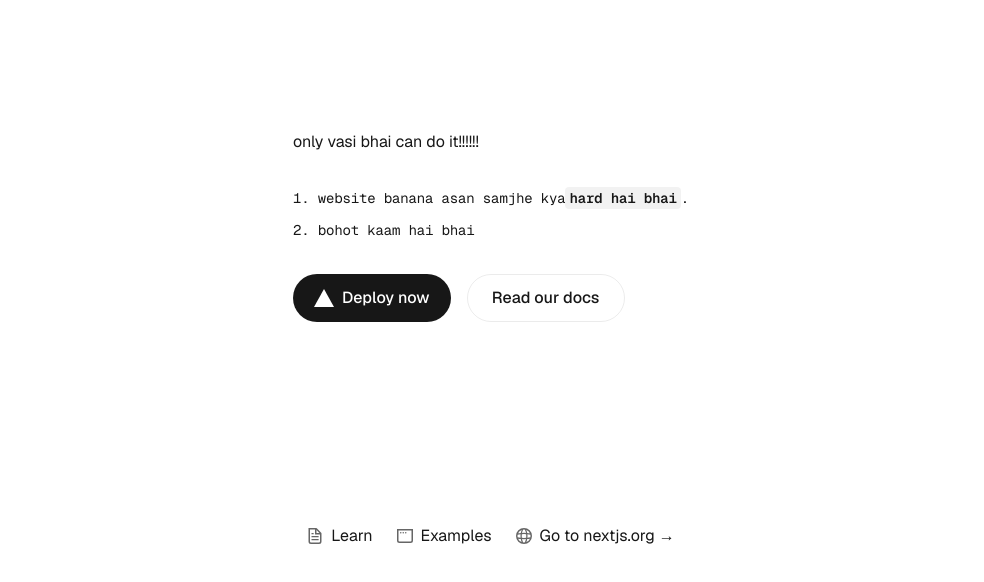
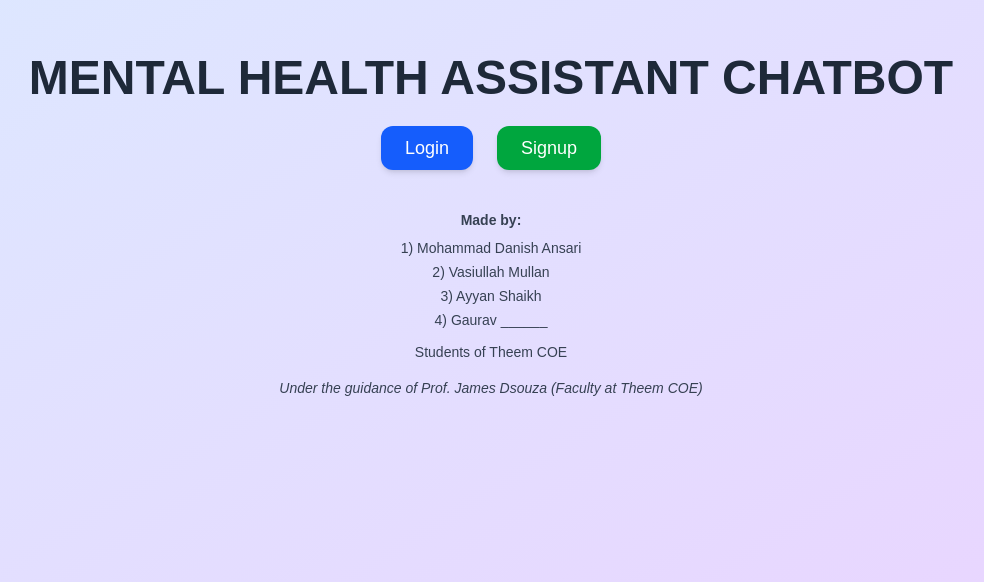
Before and after one commit to M-D-Ansari/cb-ui, a Next.js app: page / in a window 1280 px wide. Shown: the part 174-756 px from the top of the page, without its empty margins (149-1133 px from the left). Built offline with nearby package versions, Linux system fonts and the light colour scheme.

Commit message:
home page update

```diff
--- a/app/page.tsx
+++ b/app/page.tsx
@@ -1,106 +1,39 @@
-import Image from "next/image";
+import Link from "next/link";
 
 export default function Home() {
   return (
-    <div className="grid grid-rows-[20px_1fr_20px] items-center justify-items-center min-h-screen p-8 pb-20 gap-16 sm:p-20 font-[family-name:var(--font-geist-sans)]">
-      <main className="flex flex-col gap-[32px] row-start-2 items-center sm:items-start">
-        {/* <Image
-          className="dark:invert"
-          src="/next.svg"
-          alt="Next.js logo"
-          width={180}
-          height={38}
-          priority
-        /> */}
+    <main className="min-h-screen bg-gradient-to-br from-blue-100 to-purple-200 flex flex-col justify-center items-center text-center p-6">
+      <h1 className="text-4xl md:text-5xl font-bold text-gray-800 mb-6">
+        MENTAL HEALTH ASSISTANT CHATBOT
+      </h1>
 
-        only vasi bhai can do it!!!!!!
-        <ol className="list-inside list-decimal text-sm/6 text-center sm:text-left font-[family-name:var(--font-geist-mono)]">
-          <li className="mb-2 tracking-[-.01em]">
-           website banana asan samjhe kya
-            <code className="bg-black/[.05] dark:bg-white/[.06] px-1 py-0.5 rounded font-[family-name:var(--font-geist-mono)] font-semibold">
-             hard hai bhai
-            </code>
-            .
-          </li>
-          <li className="tracking-[-.01em]">
-            bohot kaam hai bhai
+      <div className="flex gap-6 mb-10">
+        <Link href="/login">
+          <button className="bg-blue-600 text-white px-6 py-2 rounded-xl text-lg hover:bg-blue-700 shadow-md transition">
+            Login
+          </button>
+        </Link>
+        <Link href="/signup">
+          <button className="bg-green-600 text-white px-6 py-2 rounded-xl text-lg hover:bg-green-700 shadow-md transition">
+            Signup
+          </button>
+        </Link>
+      </div>
 
-          </li>
-        </ol>
+      <div className="text-sm text-gray-700">
+        <p className="mb-2 font-semibold">Made by:</p>
+        <ul className="mb-4 space-y-1">
+          <li>1) Mohammad Danish Ansari</li>
+          <li>2) Vasiullah Mullan</li>
+          <li>3) Ayyan Shaikh</li>
+          <li>4) Gaurav ______</li>
+          <li className="mt-3">Students of Theem COE</li>
+        </ul>
 
-        <div className="flex gap-4 items-center flex-col sm:flex-row">
-          <a
-            className="rounded-full border border-solid border-transparent transition-colors flex items-center justify-center bg-foreground text-background gap-2 hover:bg-[#383838] dark:hover:bg-[#ccc] font-medium text-sm sm:text-base h-10 sm:h-12 px-4 sm:px-5 sm:w-auto"
-            href="https://vercel.com/new?utm_source=create-next-app&utm_medium=appdir-template-tw&utm_campaign=create-next-app"
-            target="_blank"
-            rel="noopener noreferrer"
-          >
-            <Image
-              className="dark:invert"
-              src="/vercel.svg"
-              alt="Vercel logomark"
-              width={20}
-              height={20}
-            />
-            Deploy now
-          </a>
-          <a
-            className="rounded-full border border-solid border-black/[.08] dark:border-white/[.145] transition-colors flex items-center justify-center hover:bg-[#f2f2f2] dark:hover:bg-[#1a1a1a] hover:border-transparent font-medium text-sm sm:text-base h-10 sm:h-12 px-4 sm:px-5 w-full sm:w-auto md:w-[158px]"
-            href="https://nextjs.org/docs?utm_source=create-next-app&utm_medium=appdir-template-tw&utm_campaign=create-next-app"
-            target="_blank"
-            rel="noopener noreferrer"
-          >
-            Read our docs
-          </a>
-        </div>
-      </main>
-      <footer className="row-start-3 flex gap-[24px] flex-wrap items-center justify-center">
-        <a
-          className="flex items-center gap-2 hover:underline hover:underline-offset-4"
-          href="https://nextjs.org/learn?utm_source=create-next-app&utm_medium=appdir-template-tw&utm_campaign=create-next-app"
-          target="_blank"
-          rel="noopener noreferrer"
-        >
-          <Image
-            aria-hidden
-            src="/file.svg"
-            alt="File icon"
-            width={16}
-            height={16}
-          />
-          Learn
-        </a>
-        <a
-          className="flex items-center gap-2 hover:underline hover:underline-offset-4"
-          href="https://vercel.com/templates?framework=next.js&utm_source=create-next-app&utm_medium=appdir-template-tw&utm_campaign=create-next-app"
-          target="_blank"
-          rel="noopener noreferrer"
-        >
-          <Image
-            aria-hidden
-            src="/window.svg"
-            alt="Window icon"
-            width={16}
-            height={16}
-          />
-          Examples
-        </a>
-        <a
-          className="flex items-center gap-2 hover:underline hover:underline-offset-4"
-          href="https://nextjs.org?utm_source=create-next-app&utm_medium=appdir-template-tw&utm_campaign=create-next-app"
-          target="_blank"
-          rel="noopener noreferrer"
-        >
-          <Image
-            aria-hidden
-            src="/globe.svg"
-            alt="Globe icon"
-            width={16}
-            height={16}
-          />
-          Go to nextjs.org →
-        </a>
-      </footer>
-    </div>
+        <p className="mt-4 text-sm italic">
+          Under the guidance of Prof. James Dsouza (Faculty at Theem COE)
+        </p>
+      </div>
+    </main>
   );
 }
```
